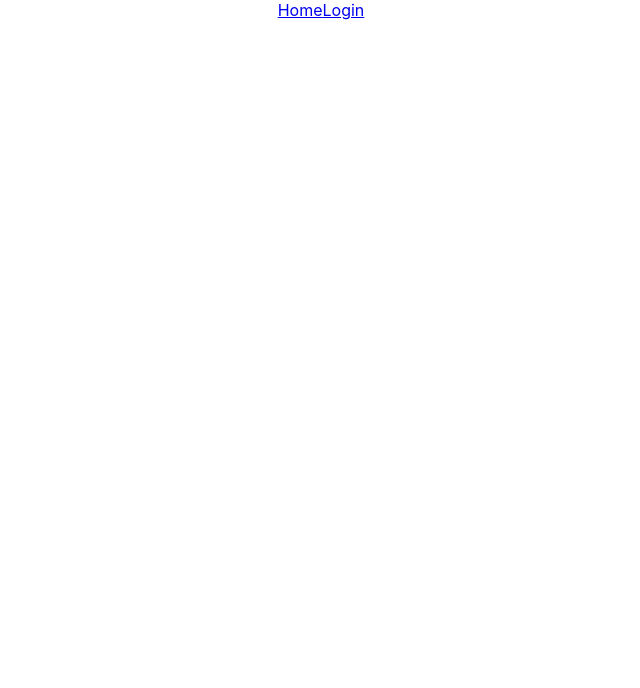
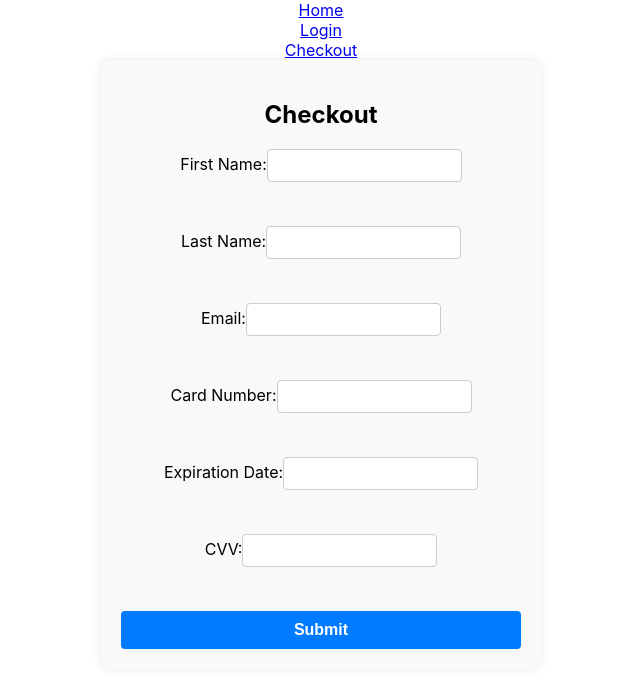
Before and after one commit to Spriet0234/SWE-Fall-2023, a React (Create React App) app: page /checkout in a window 1280 px wide. Before the commit this address had no page. Shown: the top 688 px of the page, without its empty margins (319-959 px from the left). Built offline with nearby package versions, Linux system fonts and the light colour scheme.

Commit message:
CheckoutPage

```diff
--- a/src/App.css
+++ b/src/App.css
@@ -36,3 +36,24 @@
     transform: rotate(360deg);
   }
 }
+
+
+
+.Header {
+  display: flex;
+  justify-content: space-around;
+  background-color: #000; /* Changed background color to black */
+  padding: 10px;
+}
+
+
+.HeaderLink {
+  text-decoration: none;
+  padding: 5px 10px;
+  border: 1px solid #ccc;
+  border-radius: 5px;
+}
+
+.HeaderLink:hover {
+  background-color: #e0e0e0;
+}
--- a/src/App.js
+++ b/src/App.js
@@ -1,26 +1,32 @@
 import React from "react";
-import logo from "./logo.svg";
+import { BrowserRouter as Router, Route, Routes, Link } from "react-router-dom";
+import Home from "./Components/Home";
+import Login from "./Components/Login";
+import Checkout from "./Components/Checkout";
 import "./App.css";
-import Home from "./Components/Home";
-import { BrowserRouter as Router, Route, Routes, Link } from "react-router-dom";
-
-// Since you mentioned you have Home.js and Login.js, I assume you want to use Login.js
-// as your "Other Page". Let's import and use that.
-import Login from "./Components/Login";
+import "./styles/CRT.css"
 
 function App() {
   return (
     <Router>
         <div className="App">
           <nav>
-          <Link to="/">Home</Link>
-          <Link to="/login">Login</Link>{" "}
-          {/* Changed "/other" to "/login" to match the route below */}
+            <header>
+              <Link to="/">
+                <div className="nav-link">Home</div>
+              </Link>
+              <Link to="/login">
+                <div className="nav-link">Login</div>
+              </Link>
+              <Link to="/checkout">
+                <div className="nav-link">Checkout</div>
+              </Link>
+            </header>
           </nav>
           <Routes>
             <Route path="/" element={<Home />} />
-          <Route path="/login" element={<Login />} />{" "}
-          {/* Changed "OtherPage" to "Login" */}
+            <Route path="/login" element={<Login />} />
+            <Route path="/checkout" element={<Checkout />} />
           </Routes>
         </div>
     </Router>
--- /dev/null
+++ b/src/Components/Checkout.js
@@ -0,0 +1,97 @@
+import React, { useState } from 'react';
+import '../styles/Checkout.css';
+
+const Checkout = () => {
+  const [formData, setFormData] = useState({
+    firstName: '',
+    lastName: '',
+    email: '',
+    cardNumber: '',
+    expirationDate: '',
+    cvv: '',
+  });
+
+  const handleInputChange = (e) => {
+    const { name, value } = e.target;
+    setFormData({
+      ...formData,
+      [name]: value,
+    });
+  };
+
+  const handleSubmit = (e) => {
+    e.preventDefault();
+    // Add your logic to handle the form submission (e.g., sending data to a server for payment processing)
+  };
+
+  return (
+    <div className="container">
+      <h2>Checkout</h2>
+      <form onSubmit={handleSubmit}>
+        <label>
+          First Name:
+          <input
+            type="text"
+            name="firstName"
+            value={formData.firstName}
+            onChange={handleInputChange}
+          />
+        </label>
+        <br />
+        <label>
+          Last Name:
+          <input
+            type="text"
+            name="lastName"
+            value={formData.lastName}
+            onChange={handleInputChange}
+          />
+        </label>
+        <br />
+        <label>
+          Email:
+          <input
+            type="email"
+            name="email"
+            value={formData.email}
+            onChange={handleInputChange}
+          />
+        </label>
+        <br />
+        <label>
+          Card Number:
+          <input
+            type="text"
+            name="cardNumber"
+            value={formData.cardNumber}
+            onChange={handleInputChange}
+          />
+        </label>
+        <br />
+        <label>
+          Expiration Date:
+          <input
+            type="text"
+            name="expirationDate"
+            value={formData.expirationDate}
+            onChange={handleInputChange}
+          />
+        </label>
+        <br />
+        <label>
+          CVV:
+          <input
+            type="text"
+            name="cvv"
+            value={formData.cvv}
+            onChange={handleInputChange}
+          />
+        </label>
+        <br />
+        <button type="submit">Submit</button>
+      </form>
+    </div>
+  );
+};
+
+export default Checkout;
--- /dev/null
+++ b/src/styles/CRT.css
@@ -0,0 +1,160 @@
+@keyframes flicker {
+    0% {
+      opacity: 0.27861;
+    }
+    5% {
+      opacity: 0.34769;
+    }
+    10% {
+      opacity: 0.23604;
+    }
+    15% {
+      opacity: 0.90626;
+    }
+    20% {
+      opacity: 0.18128;
+    }
+    25% {
+      opacity: 0.83891;
+    }
+    30% {
+      opacity: 0.65583;
+    }
+    35% {
+      opacity: 0.67807;
+    }
+    40% {
+      opacity: 0.26559;
+    }
+    45% {
+      opacity: 0.84693;
+    }
+    50% {
+      opacity: 0.96019;
+    }
+    55% {
+      opacity: 0.08594;
+    }
+    60% {
+      opacity: 0.20313;
+    }
+    65% {
+      opacity: 0.71988;
+    }
+    70% {
+      opacity: 0.53455;
+    }
+    75% {
+      opacity: 0.37288;
+    }
+    80% {
+      opacity: 0.71428;
+    }
+    85% {
+      opacity: 0.70419;
+    }
+    90% {
+      opacity: 0.7003;
+    }
+    95% {
+      opacity: 0.36108;
+    }
+    100% {
+      opacity: 0.24387;
+    }
+  }
+  @keyframes textShadow {
+    0% {
+      text-shadow: 0.4389924193300864px 0 1px rgba(0,30,255,0.5), -0.4389924193300864px 0 1px rgba(255,0,80,0.3), 0 0 3px;
+    }
+    5% {
+      text-shadow: 2.7928974010788217px 0 1px rgba(0,30,255,0.5), -2.7928974010788217px 0 1px rgba(255,0,80,0.3), 0 0 3px;
+    }
+    10% {
+      text-shadow: 0.02956275843481219px 0 1px rgba(0,30,255,0.5), -0.02956275843481219px 0 1px rgba(255,0,80,0.3), 0 0 3px;
+    }
+    15% {
+      text-shadow: 0.40218538552878136px 0 1px rgba(0,30,255,0.5), -0.40218538552878136px 0 1px rgba(255,0,80,0.3), 0 0 3px;
+    }
+    20% {
+      text-shadow: 3.4794037899852017px 0 1px rgba(0,30,255,0.5), -3.4794037899852017px 0 1px rgba(255,0,80,0.3), 0 0 3px;
+    }
+    25% {
+      text-shadow: 1.6125630401149584px 0 1px rgba(0,30,255,0.5), -1.6125630401149584px 0 1px rgba(255,0,80,0.3), 0 0 3px;
+    }
+    30% {
+      text-shadow: 0.7015590085143956px 0 1px rgba(0,30,255,0.5), -0.7015590085143956px 0 1px rgba(255,0,80,0.3), 0 0 3px;
+    }
+    35% {
+      text-shadow: 3.896914047650351px 0 1px rgba(0,30,255,0.5), -3.896914047650351px 0 1px rgba(255,0,80,0.3), 0 0 3px;
+    }
+    40% {
+      text-shadow: 3.870905614848819px 0 1px rgba(0,30,255,0.5), -3.870905614848819px 0 1px rgba(255,0,80,0.3), 0 0 3px;
+    }
+    45% {
+      text-shadow: 2.231056963361899px 0 1px rgba(0,30,255,0.5), -2.231056963361899px 0 1px rgba(255,0,80,0.3), 0 0 3px;
+    }
+    50% {
+      text-shadow: 0.08084290417898504px 0 1px rgba(0,30,255,0.5), -0.08084290417898504px 0 1px rgba(255,0,80,0.3), 0 0 3px;
+    }
+    55% {
+      text-shadow: 2.3758461067427543px 0 1px rgba(0,30,255,0.5), -2.3758461067427543px 0 1px rgba(255,0,80,0.3), 0 0 3px;
+    }
+    60% {
+      text-shadow: 2.202193051050636px 0 1px rgba(0,30,255,0.5), -2.202193051050636px 0 1px rgba(255,0,80,0.3), 0 0 3px;
+    }
+    65% {
+      text-shadow: 2.8638780614874975px 0 1px rgba(0,30,255,0.5), -2.8638780614874975px 0 1px rgba(255,0,80,0.3), 0 0 3px;
+    }
+    70% {
+      text-shadow: 0.48874025155497314px 0 1px rgba(0,30,255,0.5), -0.48874025155497314px 0 1px rgba(255,0,80,0.3), 0 0 3px;
+    }
+    75% {
+      text-shadow: 1.8948491305757957px 0 1px rgba(0,30,255,0.5), -1.8948491305757957px 0 1px rgba(255,0,80,0.3), 0 0 3px;
+    }
+    80% {
+      text-shadow: 0.0833037308038857px 0 1px rgba(0,30,255,0.5), -0.0833037308038857px 0 1px rgba(255,0,80,0.3), 0 0 3px;
+    }
+    85% {
+      text-shadow: 0.09769827255241735px 0 1px rgba(0,30,255,0.5), -0.09769827255241735px 0 1px rgba(255,0,80,0.3), 0 0 3px;
+    }
+    90% {
+      text-shadow: 3.443339761481782px 0 1px rgba(0,30,255,0.5), -3.443339761481782px 0 1px rgba(255,0,80,0.3), 0 0 3px;
+    }
+    95% {
+      text-shadow: 2.1841838852799786px 0 1px rgba(0,30,255,0.5), -2.1841838852799786px 0 1px rgba(255,0,80,0.3), 0 0 3px;
+    }
+    100% {
+      text-shadow: 2.6208764473832513px 0 1px rgba(0,30,255,0.5), -2.6208764473832513px 0 1px rgba(255,0,80,0.3), 0 0 3px;
+    }
+  }
+  .crt::after {
+    content: " ";
+    display: block;
+    position: absolute;
+    top: 0;
+    left: 0;
+    bottom: 0;
+    right: 0;
+    background: rgba(18, 16, 16, 0.1);
+    opacity: 0;
+    z-index: 2;
+    pointer-events: none;
+    animation: flicker 0.15s infinite;
+  }
+  .crt::before {
+    content: " ";
+    display: block;
+    position: absolute;
+    top: 0;
+    left: 0;
+    bottom: 0;
+    right: 0;
+    background: linear-gradient(rgba(18, 16, 16, 0) 50%, rgba(0, 0, 0, 0.25) 50%), linear-gradient(90deg, rgba(255, 0, 0, 0.06), rgba(0, 255, 0, 0.02), rgba(0, 0, 255, 0.06));
+    z-index: 2;
+    background-size: 100% 2px, 3px 100%;
+    pointer-events: none;
+  }
+  .crt {
+    animation: textShadow 1.6s infinite;
+  }
--- /dev/null
+++ b/src/styles/Checkout.css
@@ -0,0 +1,43 @@
+.container {
+    max-width: 400px;
+    margin: 0 auto;
+    padding: 20px;
+    background-color: #f9f9f9;
+    border-radius: 10px;
+    box-shadow: 0px 0px 10px rgba(0, 0, 0, 0.1);
+  }
+
+  h2 {
+    text-align: center;
+  }
+
+  form {
+    display: flex;
+    flex-direction: column;
+  }
+
+  label {
+    margin-bottom: 8px;
+  }
+
+  input {
+    padding: 8px;
+    margin-bottom: 16px;
+    border: 1px solid #ccc;
+    border-radius: 4px;
+  }
+
+  button {
+    padding: 10px;
+    background-color: #007bff;
+    color: #fff;
+    border: none;
+    border-radius: 4px;
+    cursor: pointer;
+    font-size: 16px;
+    font-weight: bold;
+  }
+
+  button:hover {
+    background-color: #0056b3;
+  }
```
Lines whose indentation alone changed are shown as unchanged.
